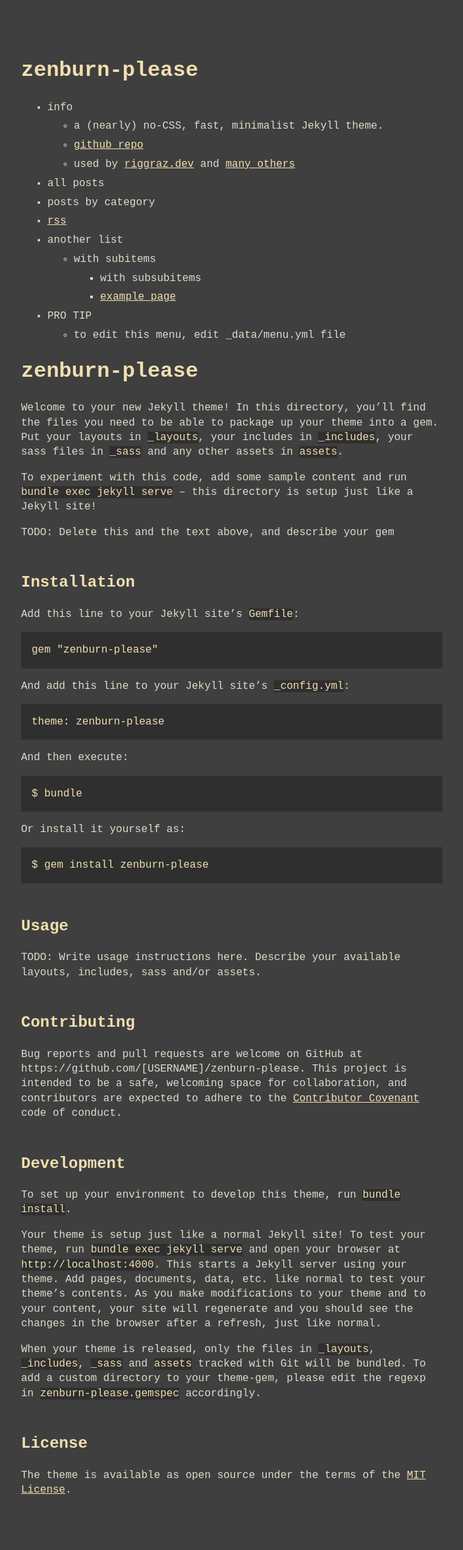
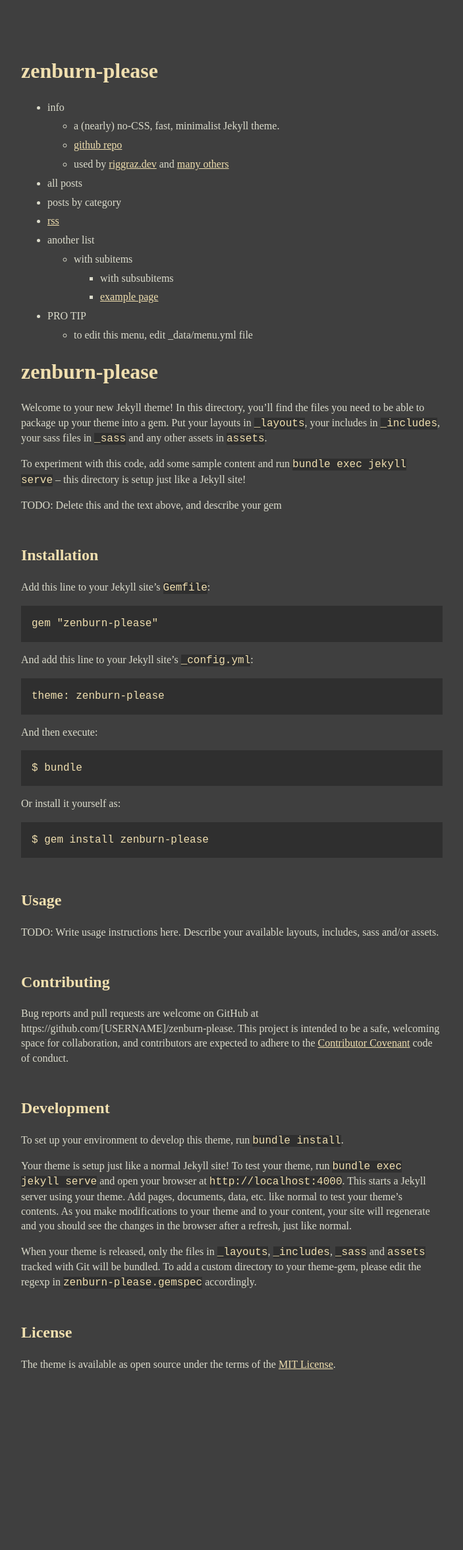
Before and after one commit to nachiketa3299/zenburn-please, a Jekyll site: the page built from README.md, in a window 1280 px wide. Shown: the whole page at 66% size, without its empty margins (288-991 px from the left). Built offline with Jekyll 4.4.1, drawn with Linux system fonts in a browser that asks for light colours; our own code applies the rules of GitHub Pages for plain Markdown files; after the commit the page ends 2159 px from its top, so only the background shows below that.

Commit message:
zenburn test2

```diff
--- a/assets/css/main.css
+++ b/assets/css/main.css
@@ -10,7 +10,7 @@ html {
 
 body {
   color: #DCDCCC;
-  font-family: monospace;
+  font-family: "굴림";
   font-size: 16px;
   line-height: 1.4;
   margin: 0;
@@ -96,6 +96,7 @@ td {
 }
 
 code {
+  font-family: monospace;
   color: #F0DFAF;
   background: #2F2F2F;
 }
```
